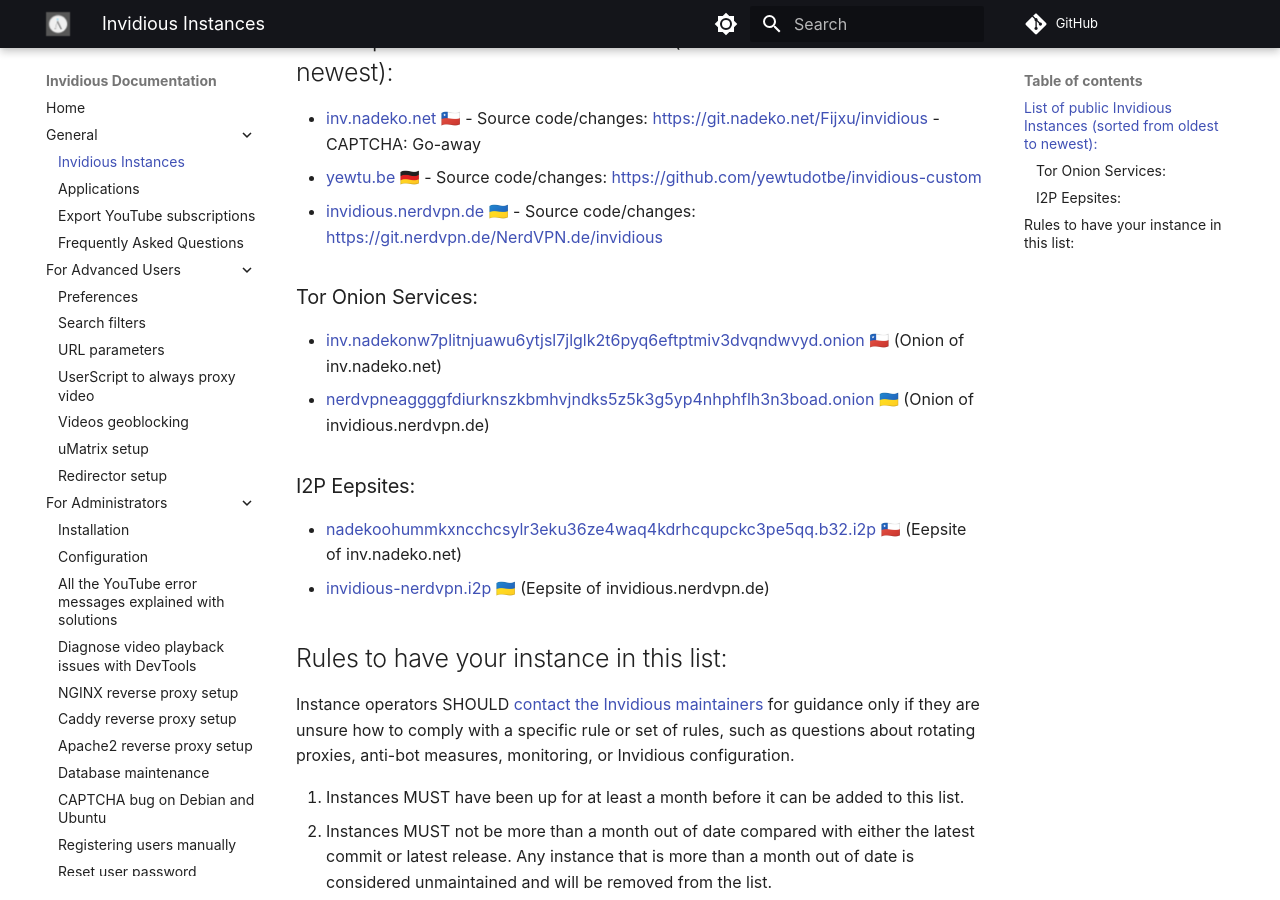
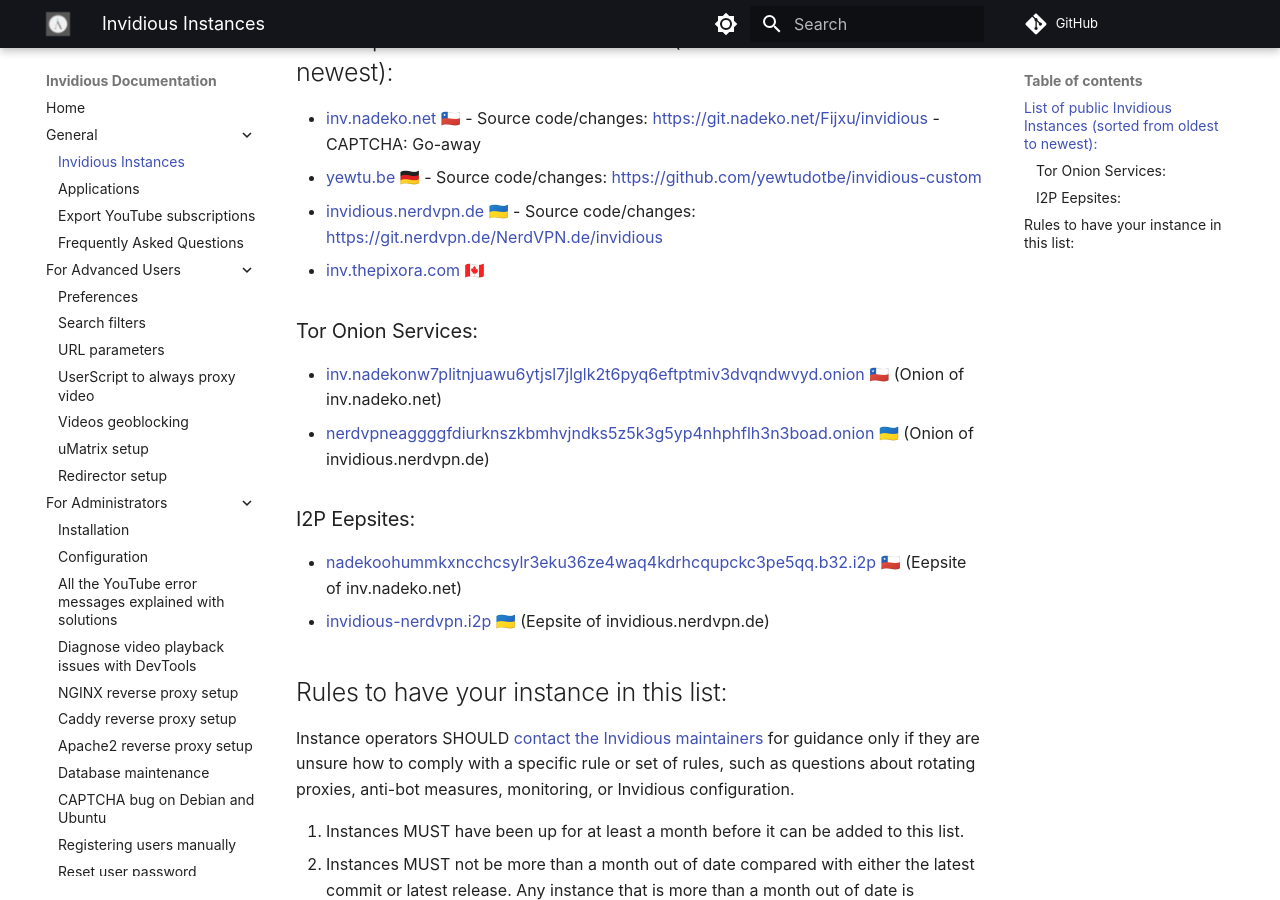
Before and after one commit to iv-org/documentation, an MkDocs documentation site: the page built from docs/instances.md, in a window 1280 px wide and 900 px high, scrolled down 401 px. Built offline with MkDocs 1.6.1 and Material for MkDocs 9.7.7, drawn with Linux system fonts in a browser that asks for light colours; comment, search, counter and statistics services are not loaded.

Commit message:
chore: add inv.thepixora.com
close https://github.com/iv-org/documentation/issues/685

```diff
--- a/docs/instances.md
+++ b/docs/instances.md
@@ -13,6 +13,7 @@
 * [inv.nadeko.net](https://inv.nadeko.net) 🇨🇱 - Source code/changes: https://git.nadeko.net/Fijxu/invidious - CAPTCHA: Go-away
 * [yewtu.be](https://yewtu.be) 🇩🇪 - Source code/changes: https://github.com/yewtudotbe/invidious-custom
 * [invidious.nerdvpn.de](https://invidious.nerdvpn.de) 🇺🇦 - Source code/changes: https://git.nerdvpn.de/NerdVPN.de/invidious
+* [inv.thepixora.com](https://inv.thepixora.com) 🇨🇦
 
 ### Tor Onion Services:
 
```
